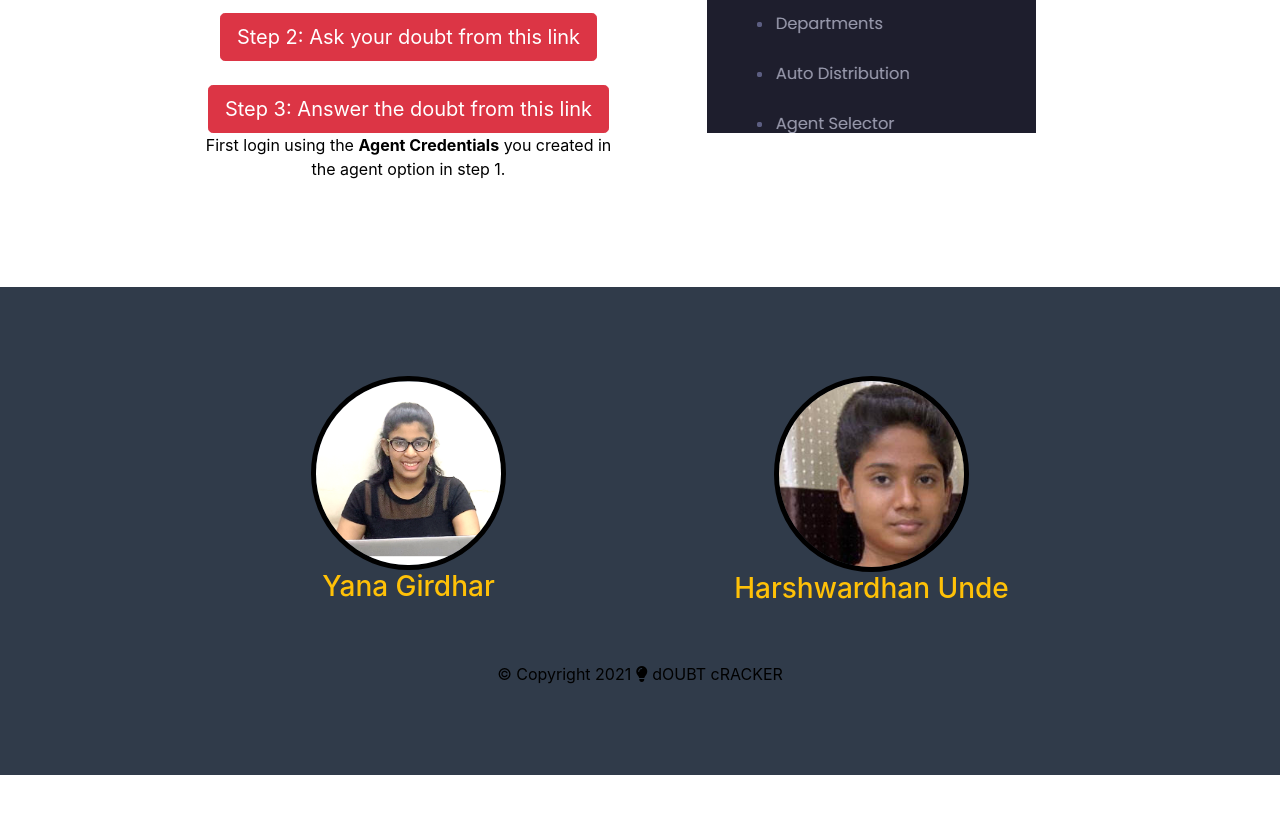
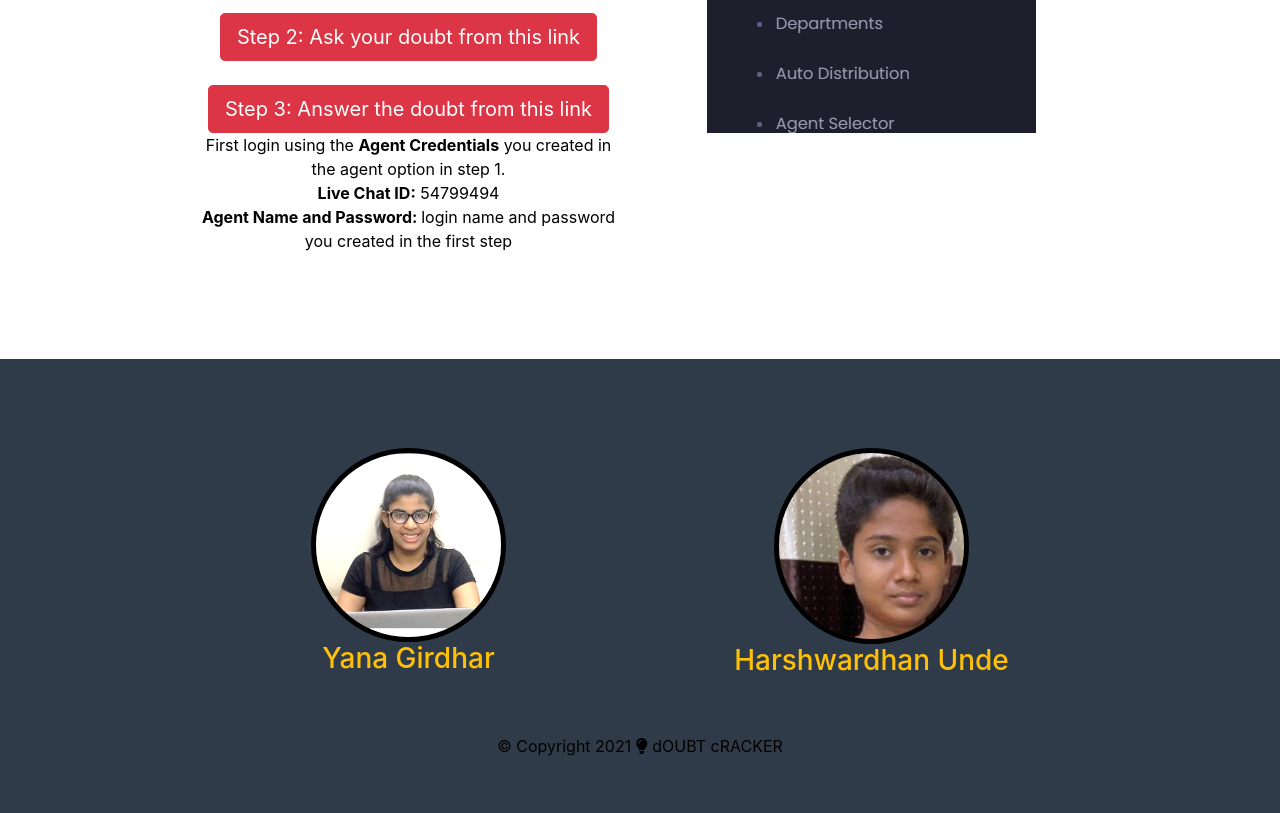
Before and after one commit to doubtcracker/rgo, a plain HTML site: page index.html in a window 1280 px wide. Shown: the part 1304-2117 px from the top of the page. Before the commit the page ends 2079 px from the top, so only its background shows below. Drawn offline with nearby package versions, Linux system fonts and the light colour scheme.

Commit message:
update index.html

```diff
--- a/index.html
+++ b/index.html
@@ -75,7 +75,12 @@
 
           <a href="doubt.html" type="button" class="btn btn-danger btn-lg cta-btn">Step 2: Ask your doubt from this link</a><br><br>
           <a href="https://s2.mylivechat.com/webconsole/" type="button" class="btn btn-danger btn-lg cta-btn">Step 3: Answer the doubt from this link</a>
-          <p>First login using the <span style="font-weight: bold;">Agent Credentials</span> you created in the agent option in step 1.</p>
+          <p>First login using the <span style="font-weight: bold;">Agent Credentials</span> you created in the agent option in step 1.<br>
+          <span style="font-weight: bold;">Live Chat ID:</span> 54799494
+          <br>
+          <span style="font-weight: bold;">Agent Name and Password: </span>login name and password you created in the first step
+          <br>
+          </p>
         </div>
         <div class = "col col-md-6">
           <img src="images/mylivechat.png" alt="ChatAgents-img">
```
